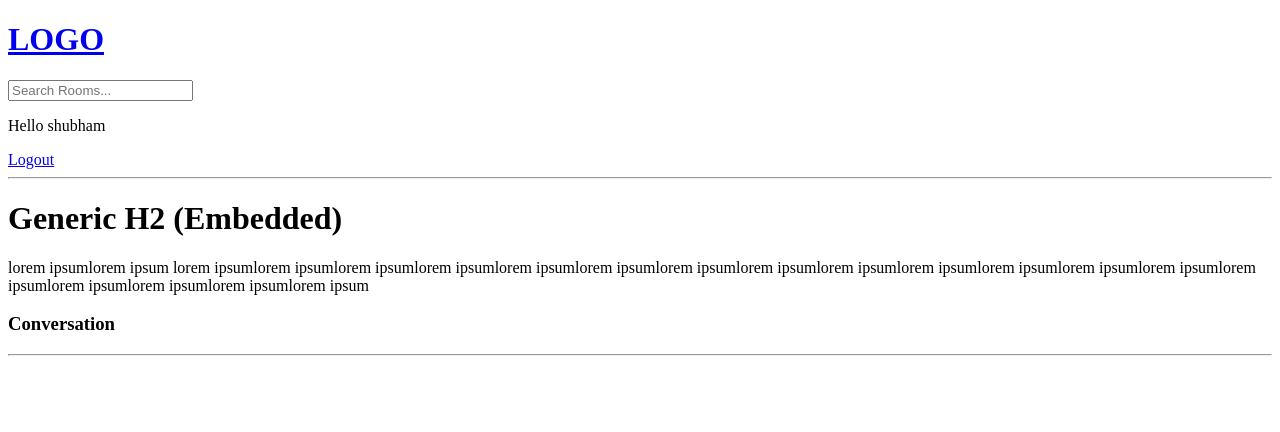
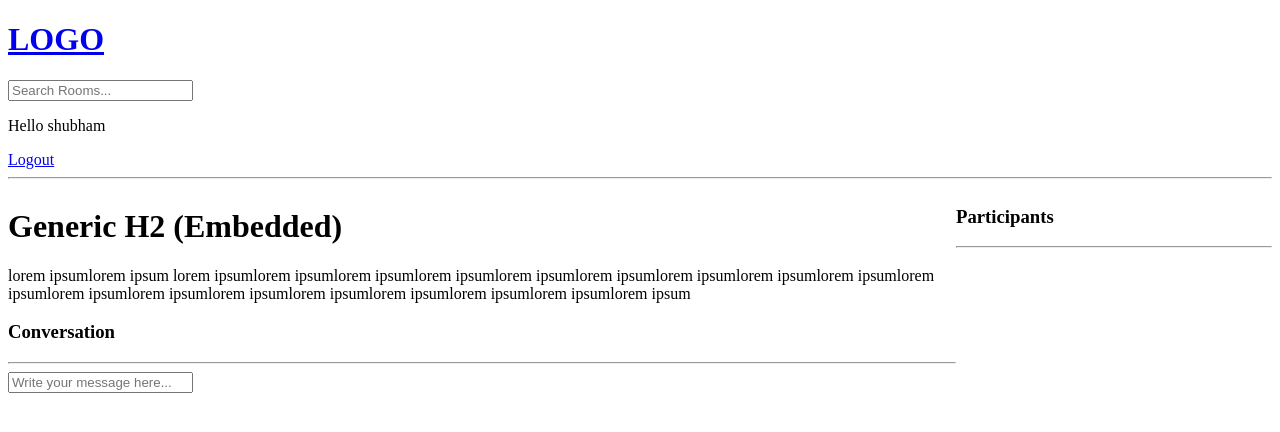
Before and after one commit to shubham-wb/django, a Django app: page /room/4/ in a window 1280 px wide. Shown: the top 432 px of the page. Run offline with Django 5.2, Linux system fonts and the light colour scheme; a user stored in the database is signed in; data comes from the database, SQL or seed files in the repository; both versions use the stored data as it was after the commit; data that the repository does not hold is empty.

Commit message:
'feature/message-crud'

```diff
--- a/base/models.py
+++ b/base/models.py
@@ -14,6 +14,7 @@ class Room(models.Model):
     topic = models.ForeignKey(Topic, on_delete=models.SET_NULL , null = True)
     name = models.CharField(max_length = 200)
     description = models.TextField(null=True, blank=True)
+    participants = models.ManyToManyField(User , related_name='participants', blank=True)
     updated = models.DateTimeField(auto_now=True)
     created = models.DateTimeField(auto_now_add=True)
 
--- a/base/templates/base/room.html
+++ b/base/templates/base/room.html
@@ -1,28 +1,50 @@
-{% extends 'main.html' %}
+{% extends 'main.html' %} {% block content %}
 
-{% block content %}
+<style>
+  .room-container {
+    display: grid;
+    grid-template-columns: 3fr 1fr;
+  }
+</style>
 
-<h1>{{room.name}}</h1>
-<p>
-    {{room.description}}
-</p>
+<div class="room-container">
+  <div>
+    <h1>{{room.name}}</h1>
+    <p>{{room.description}}</p>
 
+    <div class="comment-wrapper">
+      <h3>Conversation</h3>
+      <hr />
+      {% for message in room_messages %}
+      <div>
+        <small> @{{message.user}} {{message.created|timesince}} ago </small>
+      </div>
+      <div>{{message.body}}</div>
 
-<div class="comment-wrapper">
-    <h3>
-        Conversation
-    </h3>
+      {% endfor %}
+    </div>
+    {% if request.user.is_authenticated %}
+    <div class="comment-form">
+      <form method="POST" action="">
+        {% csrf_token %}
+        <input
+          type="text"
+          name="body"
+          placeholder="Write your message here..."
+        />
+      </form>
+    </div>
+
+    {% endif %}
+  </div>
+  <div>
+    <h3>Participants</h3>
     <hr />
-{% for message in room_messages %}
+    {% for user in participants %}
     <div>
-        <small>
-            @{{message.user}} {{message.created|timesince}} ago
-        </small>
+      <p>@{{user.username}}</p>
     </div>
-<div>
-    {{message.body}}
+    {% endfor %}
+  </div>
 </div>
-{% endfor %}
-</div>
-
 {% endblock %}
--- a/base/views.py
+++ b/base/views.py
@@ -1,9 +1,10 @@
+
 from django.shortcuts import render, redirect
 from django.db.models import Q
 from django.http import HttpResponse
 from django.contrib.auth.models import User
 from base.forms import RoomForm
-from .models import Room, Topic
+from .models import Room, Topic, Message
 from django.contrib import  messages
 from django.contrib.auth import authenticate, login, logout
 from django.contrib.auth.decorators import login_required
@@ -90,7 +91,17 @@ def home(request):
 def room(request, pk):
     room = Room.objects.get(id=pk)
     room_messages = room.message_set.all().order_by('-created')
-    context = {'room': room, 'room_messages':room_messages}
+    participants = room.participants.all()
+
+    if request.method == "POST":
+        message = Message.objects.create(
+            user = request.user,
+            room = room,
+            body = request.POST.get('body')
+        )
+        return redirect('room', pk=room.id)
+
+    context = {'room': room, 'room_messages':room_messages, 'participants':participants}
     return render(request, 'base/room.html', context)
 
 @login_required(login_url="/login")
```
Also changed, not shown: base/templates/base/home.html (+3 -15 lines), base/migrations/0003_alter_room_options_room_participants.py (added), db.sqlite3.
